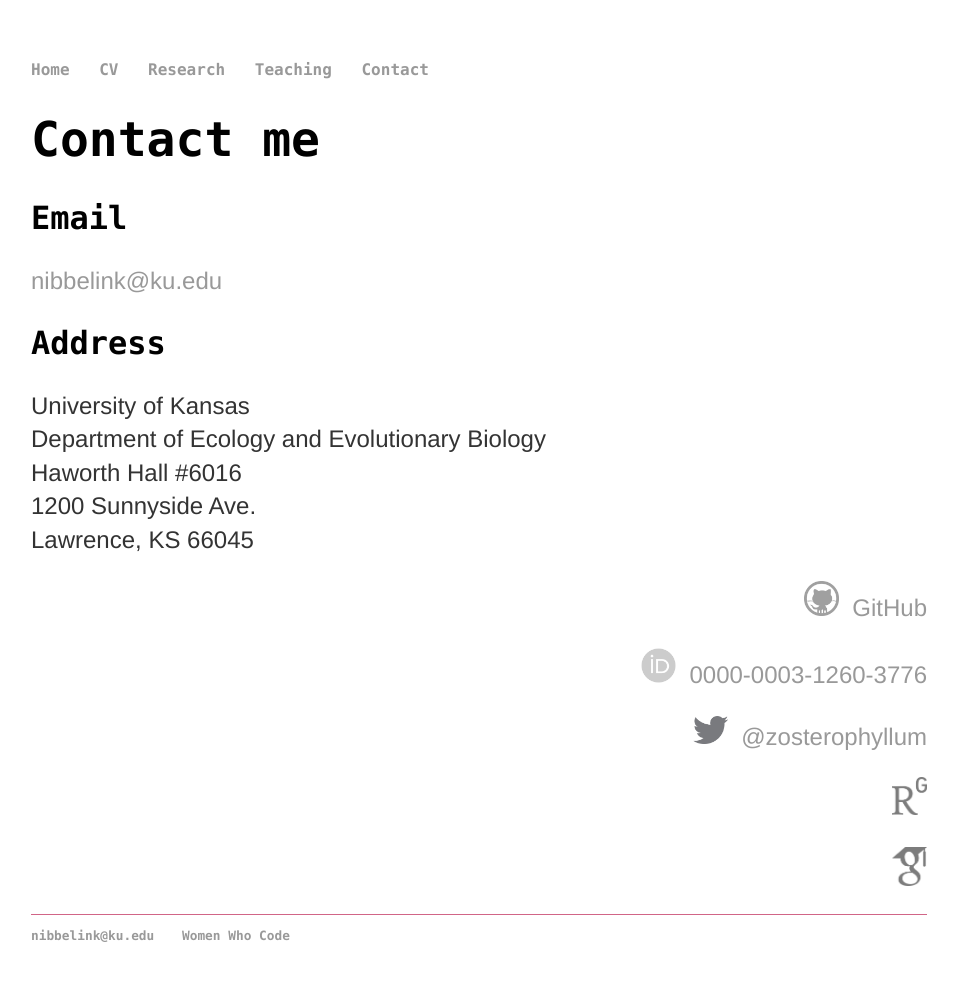
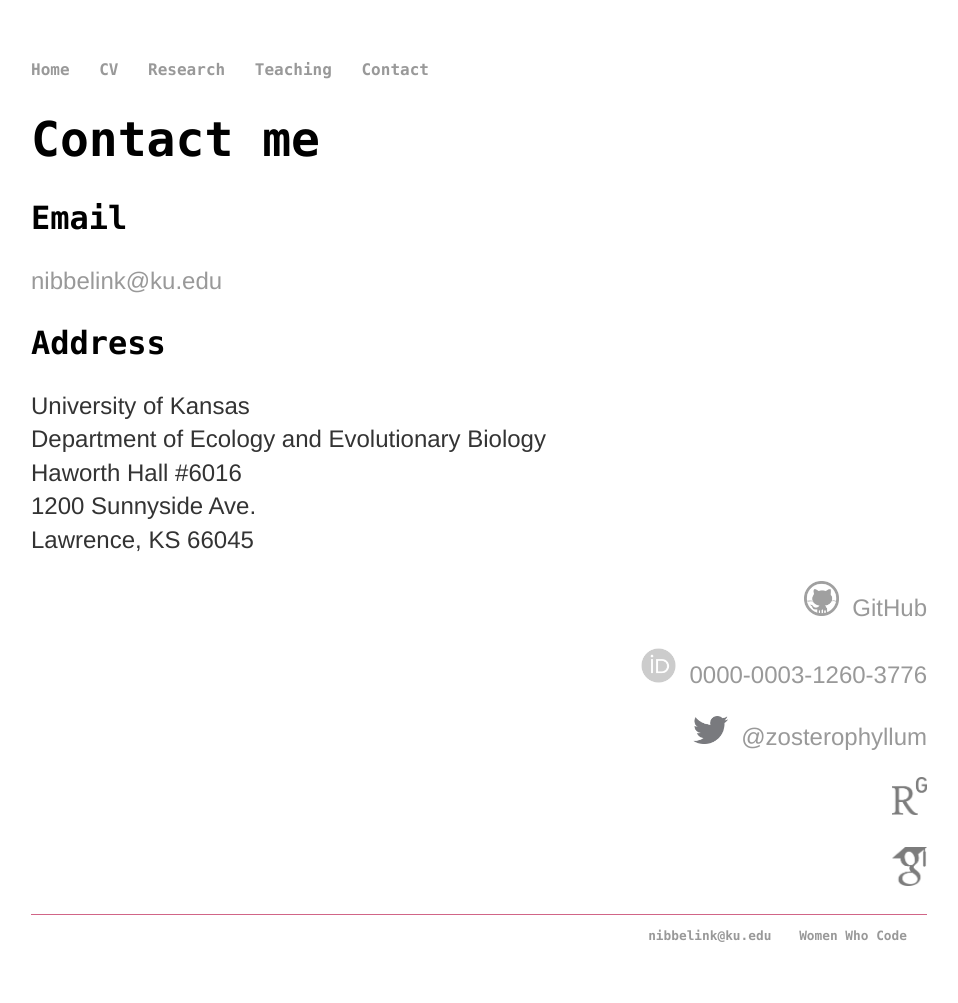
Before and after one commit to megannibbs/megannibbelink.github.io, a Jekyll site: the page built from contact/index.html, in a window 1280 px wide. Shown: the whole page, without its empty margins (161-1119 px from the left). Built offline with Jekyll 4.4.1, drawn with Linux system fonts in a browser that asks for light colours.

Commit message:
Update default.html

```diff
--- a/_layouts/default.html
+++ b/_layouts/default.html
@@ -22,8 +22,8 @@
 			</div><!-- /.container -->
 			<footer>
 	    		<ul>
-				<li><a href="mailto:nibbelink@ku.edu">nibbelink@ku.edu</a></li>
-				<li><a href="https://www.womenwhocode.com">Women Who Code</a></li>
+				<div align="right"><li><a href="mailto:nibbelink@ku.edu">nibbelink@ku.edu</a></li>
+					<li><a href="https://www.womenwhocode.com">Women Who Code</a></li></div>
 				</ul>
 			</footer>
 		</body>
```
